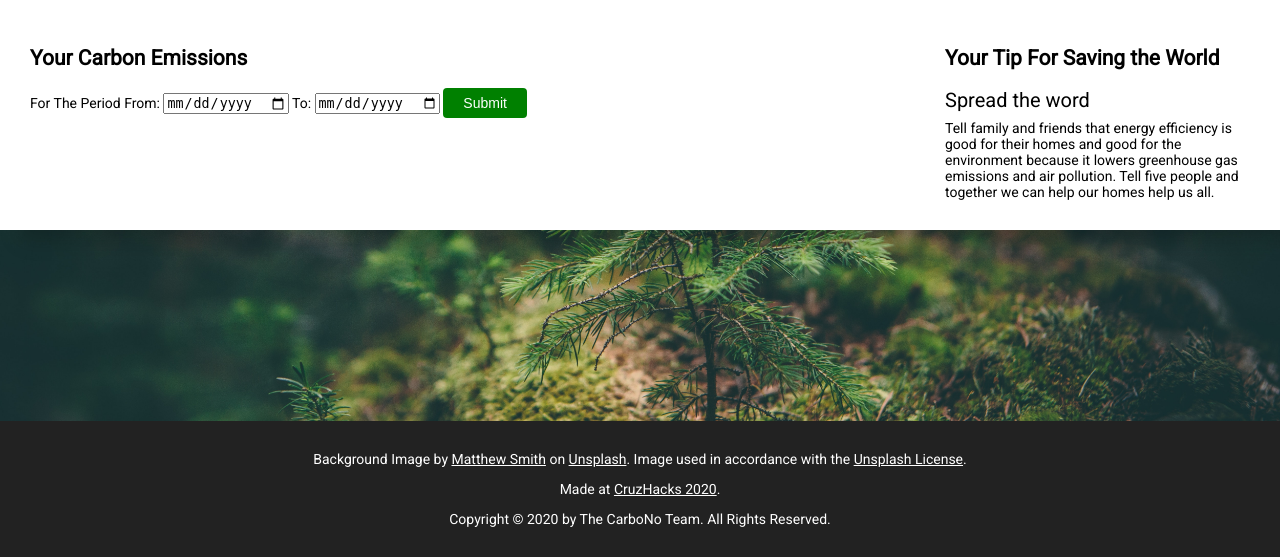
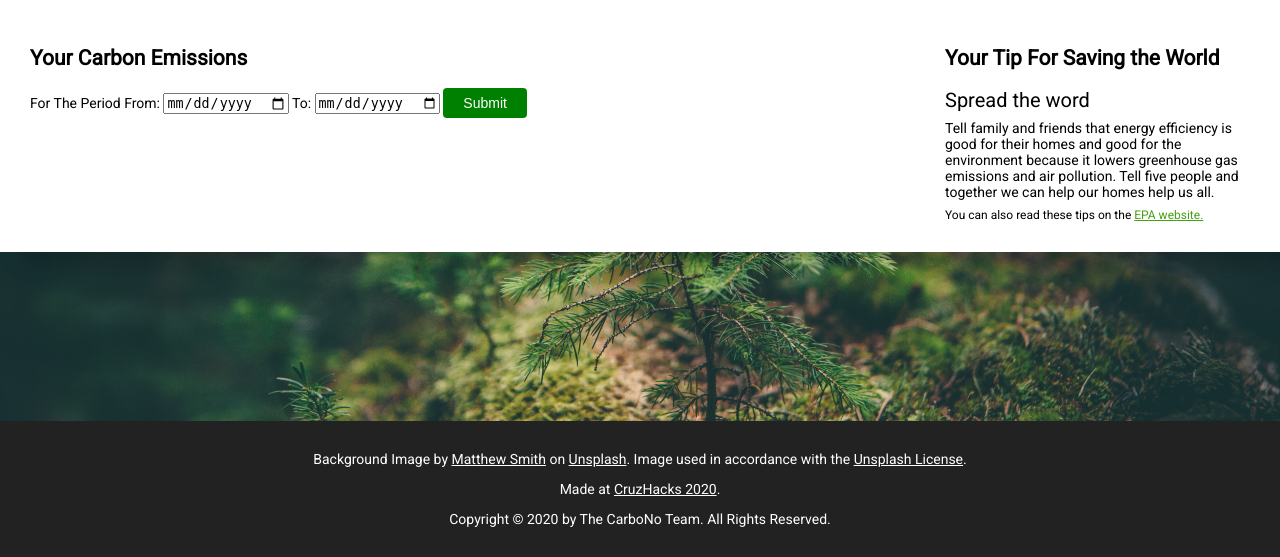
Before and after one commit to tonyma08/CarboNo, a Flask app: page /viewdata in a window 1280 px wide. Shown: the part 243-800 px from the top of the page. Run offline with Flask 2, Linux system fonts and the light colour scheme.

Commit message:
Attribute EPA as source of tips

```diff
--- a/static/styles/viewdata.css
+++ b/static/styles/viewdata.css
@@ -17,3 +17,8 @@
     font-size: 20px;
     margin-bottom: 8px;
 }
+
+.tip-credits {
+    font-size: 12px;
+    margin-top: 8px;
+}
--- a/templates/viewdata.html
+++ b/templates/viewdata.html
@@ -27,6 +27,7 @@
             <div class="tip">
                 <div class="tip-title"></div>
                 <div class="tip-text"></div>
+                <div class="tip-credits">You can also read these tips on the <a href="https://archive.epa.gov/epa/climatechange/what-you-can-do-about-climate-change.html">EPA website.</a></div>
             </div>
             </div>
         </div>
```
